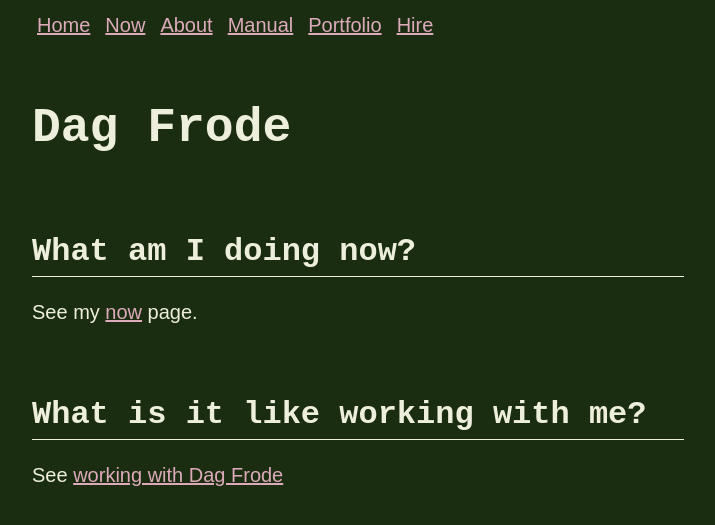
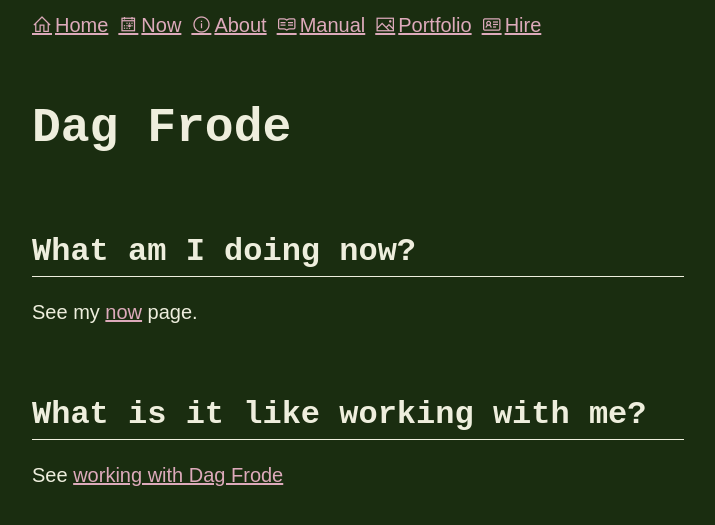
Before and after one commit to dagfrode/dagfrode.github.io, a Jekyll site: the page built from README.md, in a window 1280 px wide. Shown: the top 525 px of the page, without its empty margins (282-997 px from the left). Built offline with Jekyll 4.4.1, drawn with Linux system fonts in a browser that asks for light colours; our own code applies the rules of GitHub Pages for plain Markdown files.

Commit message:
fix icons

```diff
--- a/_layouts/default.html
+++ b/_layouts/default.html
@@ -11,17 +11,16 @@
 
 
     <link rel="stylesheet" type="text/css" href="/assets/css/main.css" />
-    <link href="https://unpkg.com/css.gg/icons/icons.css" rel="stylesheet" />
-  </head>
+    <link rel= "stylesheet" href= "https://maxst.icons8.com/vue-static/landings/line-awesome/line-awesome/1.3.0/css/line-awesome.min.css" >  </head>
 
   <body>
 <header>
-  <a href="/"><i class="gg-home"></i>Home</a>
-  <a href="/now"><i class="gg-calendar-today"></i>Now</a>
-  <a href="/about"><i class="gg-info"></i>About</a>
-  <a href="/work/manual"><i class="gg-readme"></i>Manual</a>
-  <a href="/portfolio"><i class="gg-image"></i>Portfolio</a>
-  <a href="/hire"><i class="gg-profile"></i>Hire</a>
+  <a href="/"><i class="las la-home"></i></i>Home</a>
+  <a href="/now"><i class="las la-calendar-day"></i></i>Now</a>
+  <a href="/about"><i class="las la-info-circle"></i>About</a>
+  <a href="/work/manual"><i class="lab la-readme"></i>Manual</a>
+  <a href="/portfolio"><i class="las la-image"></i>Portfolio</a>
+  <a href="/hire"><i class="las la-id-card"></i>Hire</a>
 
 
 </header>
--- a/assets/css/main.css
+++ b/assets/css/main.css
@@ -177,7 +177,8 @@ header{
   gap:10px;
 }
 
-header i{
-  display: inline-block;
-  margin-right: 5px;
+header a{
+  display: flex;
+  align-items:center;
+  gap:3px;
 }
```
